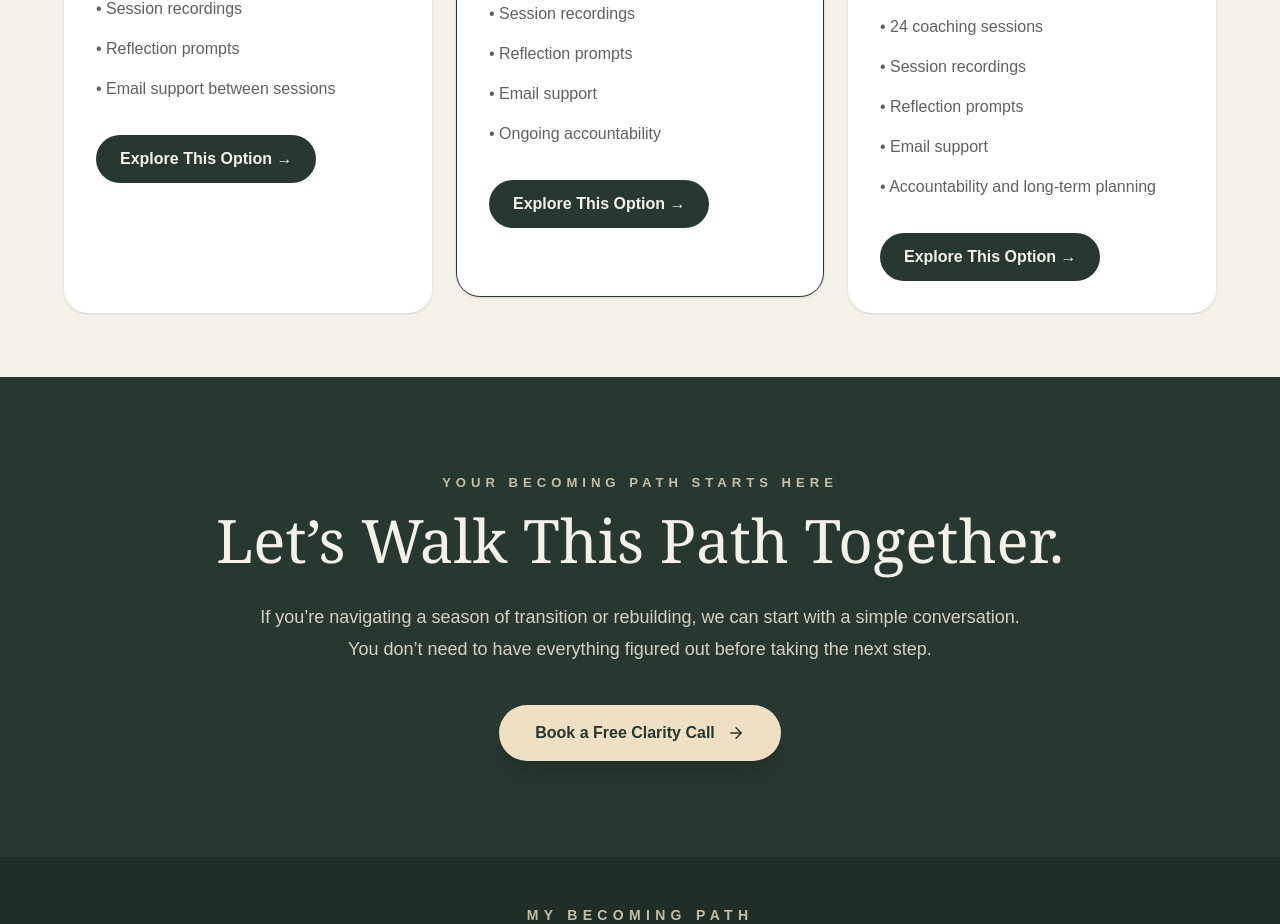
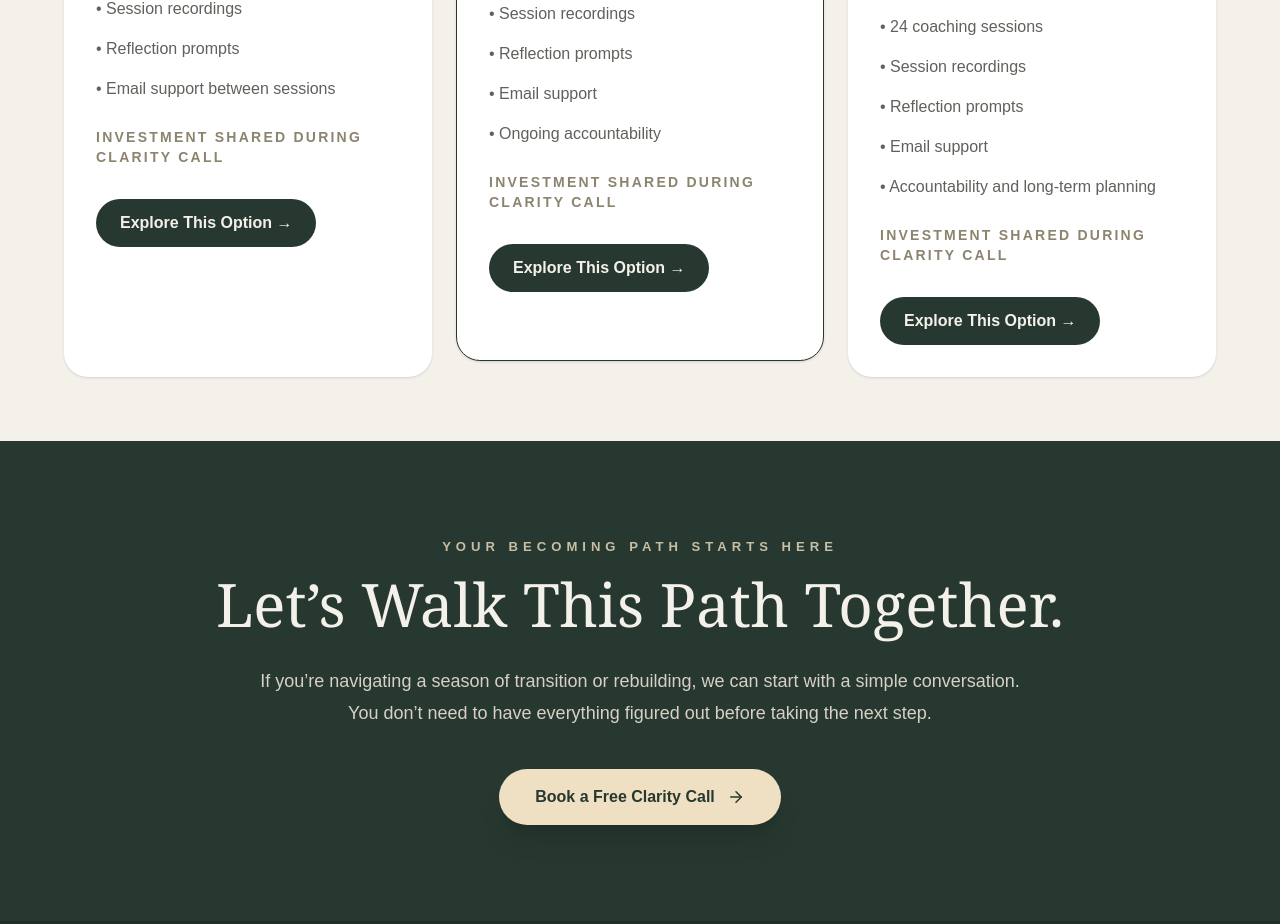
Before and after one commit to mybecomingpath/my-becoming-path, a Next.js app: page /coaching in a window 1280 px wide. Shown: the part 4240-5164 px from the top of the page. Built offline with nearby package versions, Linux system fonts and the light colour scheme.

Commit message:
Update page.tsx

```diff
--- a/app/coaching/page.tsx
+++ b/app/coaching/page.tsx
@@ -256,9 +256,11 @@ export default function CoachingPage() {
               <li key={item}>• {item}</li>
             ))}
           </ul>
-
+<p className="mt-6 text-sm font-semibold uppercase tracking-[0.16em] text-[#8C846F]">
+  Investment shared during clarity call
+</p>
           <a
-            href="#clarity-call"
+            href="/book"
             className="mt-8 inline-flex w-fit items-center rounded-full bg-[#26382F] px-6 py-3 font-semibold text-[#F4F1EA] transition hover:-translate-y-1 hover:shadow-md"
           >
             Explore This Option →
```
